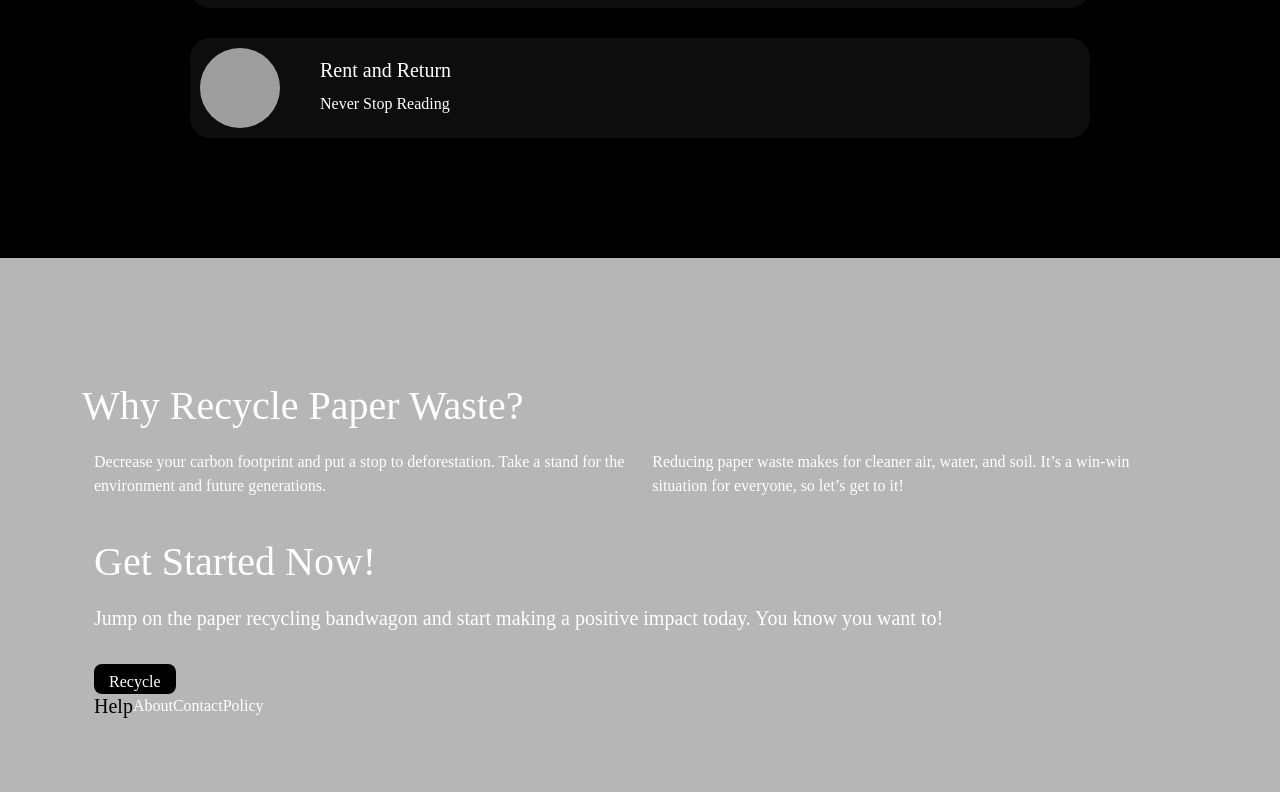
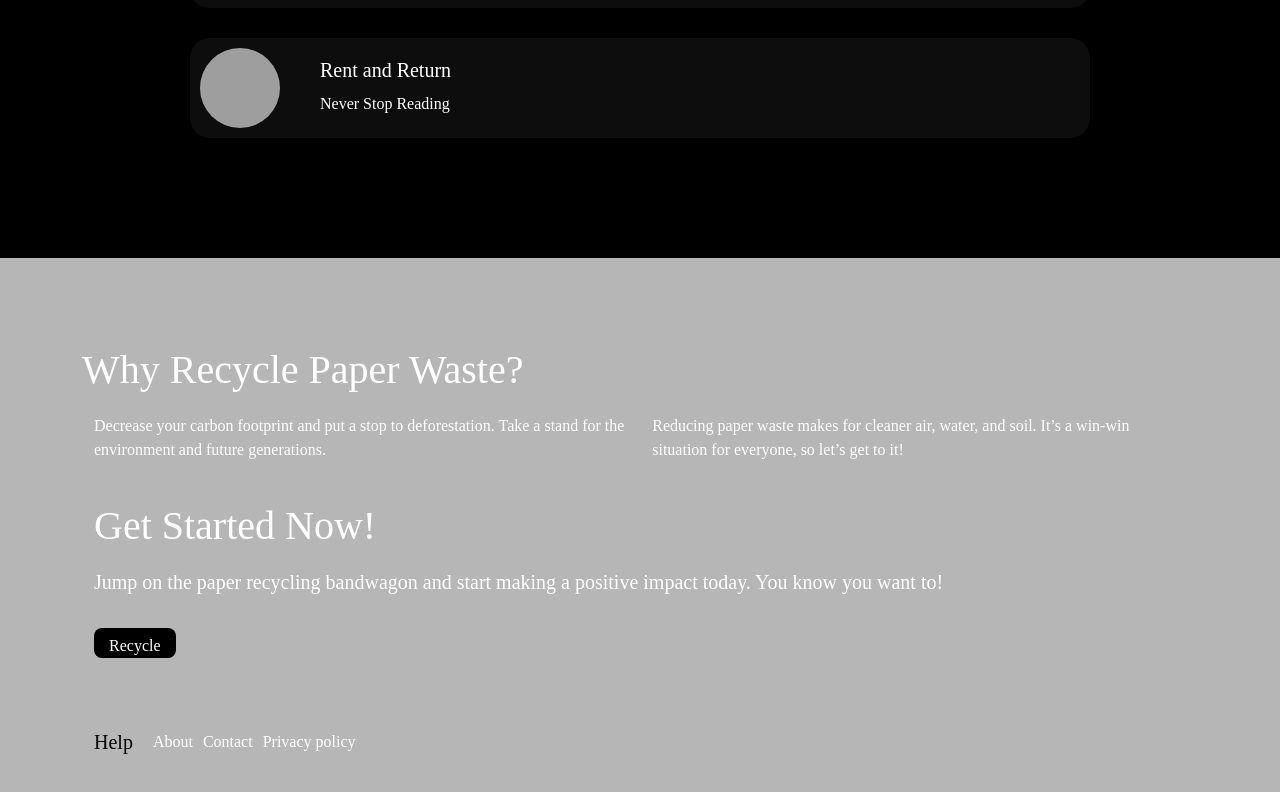
Before and after one commit to vaibhavrawat24/BookSellF, a React (Create React App) app in the folder client/: page / in a window 1280 px wide. Shown: the part 942-1734 px from the top of the page. Built offline with nearby package versions, Linux system fonts and the light colour scheme; grey boxes are pictures that could not be loaded.

Commit message:
edited homepage

```diff
--- a/client/src/pages/Home.js
+++ b/client/src/pages/Home.js
@@ -121,14 +121,27 @@ const Home = () => {
               Recycle
             </button>
           </div>
+          <br />
+          <br />
+          <br />
           <div className="container next">
-            <h5 style={{ color: "black" }}>Help</h5>
-            <br />
-            <p>About</p>
-            <br />
-            <p>Contact</p>
-            <br />
-            <p>Policy</p>
+            <h5 style={{ color: "black", marginRight: "20px" }}>Help</h5>
+
+            <p
+              style={{ marginRight: "10px" }}
+              onClick={() => navigate(`/about`)}
+            >
+              About
+            </p>
+
+            <p
+              style={{ marginRight: "10px" }}
+              onClick={() => navigate(`/contact`)}
+            >
+              Contact
+            </p>
+
+            <p onClick={() => navigate(`/policy`)}> Privacy policy</p>
           </div>
         </div>
       </div>
```
